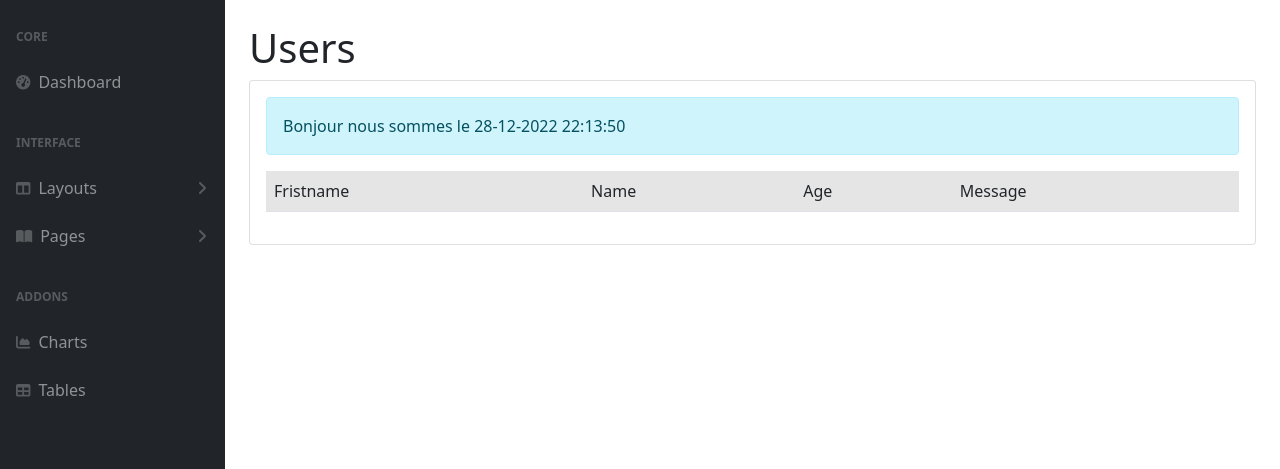
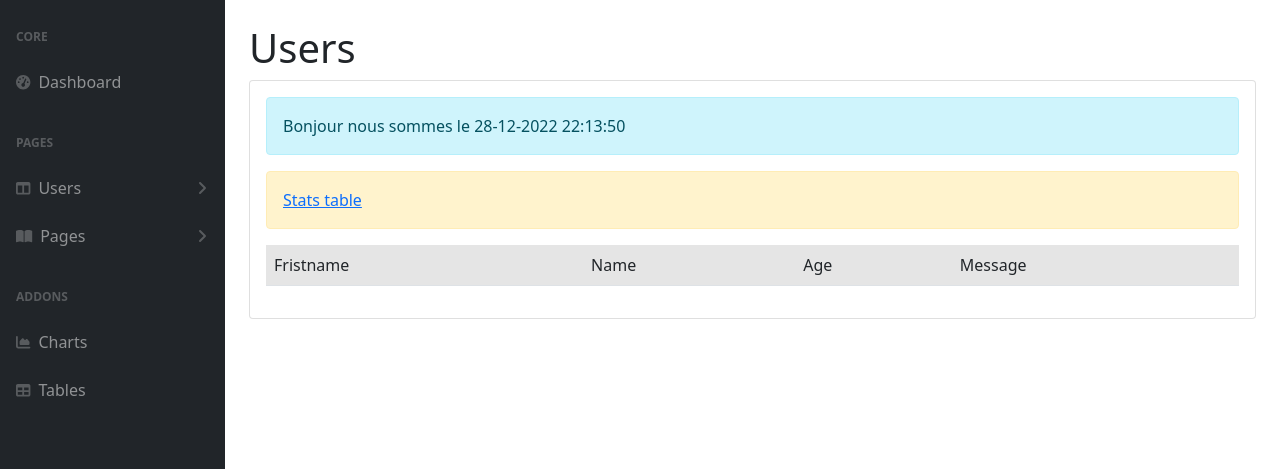
Before and after one commit to Rod97139/sf6Techwall, a Symfony app: template templates/tab/users.html.twig in a window 1280 px wide. Shown: the part 56-525 px from the top of the page. Run offline with Twig, Linux system fonts and the light colour scheme; the template is opened without the code that fills it, so the values that code supplies are empty; some libraries are stand-ins or nearby versions.

Commit message:
twig fin

```diff
--- a/templates/tab/users.html.twig
+++ b/templates/tab/users.html.twig
@@ -9,7 +9,12 @@
 {% endblock %}
 
 {% block body %}
+
     {{ include('fragments/date-jour.html.twig') }}
+
+    <div class="alert alert-warning">
+        <a href="{{ path('tab', {nb: 7}) }}">Stats table</a>
+    </div>
 
 
     <table class="table">
--- a/templates/template.html.twig
+++ b/templates/template.html.twig
@@ -45,20 +45,20 @@
                     <div class="sb-sidenav-menu">
                         <div class="nav">
                             <div class="sb-sidenav-menu-heading">Core</div>
-                            <a class="nav-link" href="index.html">
+                            <a class="nav-link" href="#">
                                 <div class="sb-nav-link-icon"><i class="fas fa-tachometer-alt"></i></div>
                                 Dashboard
                             </a>
-                            <div class="sb-sidenav-menu-heading">Interface</div>
+                            <div class="sb-sidenav-menu-heading">Pages</div>
                             <a class="nav-link collapsed" href="#" data-bs-toggle="collapse" data-bs-target="#collapseLayouts" aria-expanded="false" aria-controls="collapseLayouts">
                                 <div class="sb-nav-link-icon"><i class="fas fa-columns"></i></div>
-                                Layouts
+                                Users
                                 <div class="sb-sidenav-collapse-arrow"><i class="fas fa-angle-down"></i></div>
                             </a>
                             <div class="collapse" id="collapseLayouts" aria-labelledby="headingOne" data-bs-parent="#sidenavAccordion">
                                 <nav class="sb-sidenav-menu-nested nav">
-                                    <a class="nav-link" href="layout-static.html">Static Navigation</a>
-                                    <a class="nav-link" href="layout-sidenav-light.html">Light Sidenav</a>
+                                    <a class="nav-link" href="{{ path('first') }}">First</a>
+                                    <a class="nav-link" href="{{ path('tab.users') }}">Users</a>
                                 </nav>
                             </div>
                             <a class="nav-link collapsed" href="#" data-bs-toggle="collapse" data-bs-target="#collapsePages" aria-expanded="false" aria-controls="collapsePages">
```
Also changed, not shown: src/Controller/FirstController.php (+10 -0 lines), templates/first/index.html.twig (added, +12 -0 lines), templates/tab/index.html.twig (+5 -12 lines).
